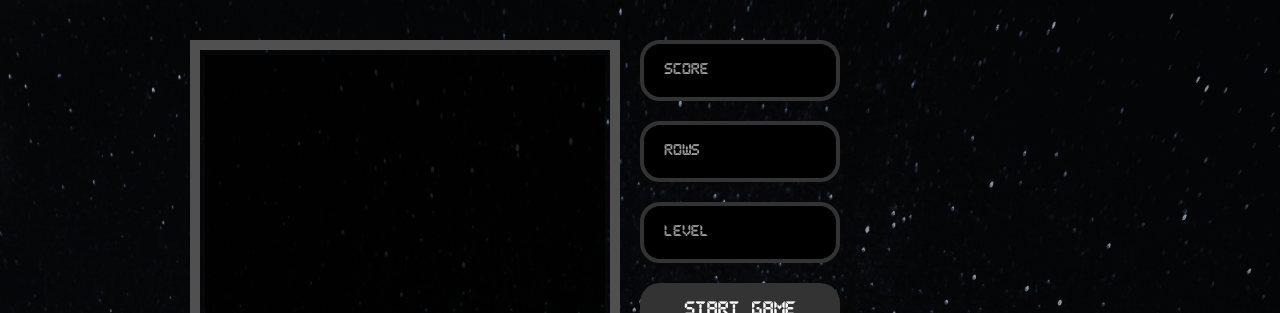
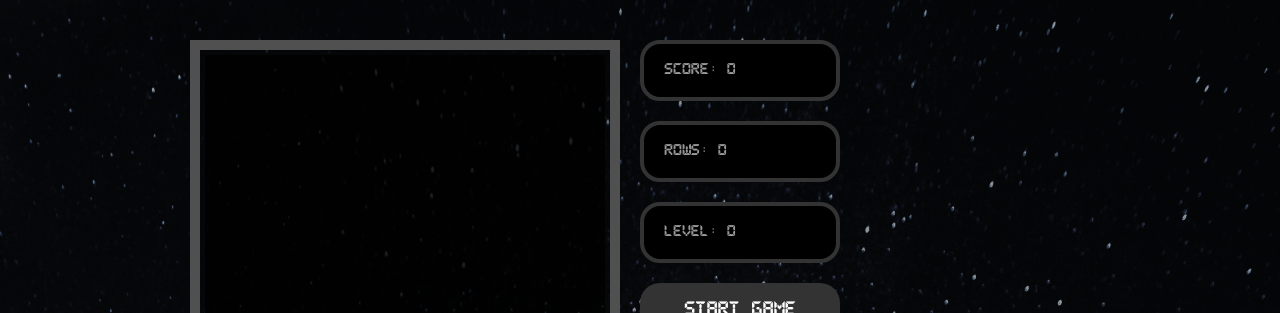
Before and after one commit to jrgrantham/tetris-react, a React (Create React App) app: page / in a window 1280 px wide. Shown: the top 313 px of the page. Built offline with nearby package versions, Linux system fonts and the light colour scheme.

Commit message:
add game scoring

```diff
--- a/src/components/Cell.jsx
+++ b/src/components/Cell.jsx
@@ -26,27 +26,21 @@
 
   border: ${borderThickness}px solid;
   border-bottom-color: ${(props) =>
-    props.type === 0
-      ? `rgba(0, 0, 0, 0)`
-      : `rgba(${props.color}, 0.1)`};
+    props.type === 0 ? `rgba(0, 0, 0, 0)` : `rgba(${props.color}, 0.1)`};
   border-right-color: ${(props) =>
-    props.type === 0
-      ? `rgba(0, 0, 0, 0)`
-      : `rgba(${props.color}, 1)`};
+    props.type === 0 ? `rgba(0, 0, 0, 0)` : `rgba(${props.color}, 1)`};
   border-top-color: ${(props) =>
-    props.type === 0
-      ? `rgba(0, 0, 0, 0)`
-      : `rgba(${props.color}, 1)`};
+    props.type === 0 ? `rgba(0, 0, 0, 0)` : `rgba(${props.color}, 1)`};
   border-left-color: ${(props) =>
-    props.type === 0
-      ? `rgba(0, 0, 0, 0)`
-      : `rgba(${props.color}, 0.3)`};
+    props.type === 0 ? `rgba(0, 0, 0, 0)` : `rgba(${props.color}, 0.3)`};
 `;
 
 const Cell = ({ type }) => {
   return (
-    <StyledCell type={type} color={TETROMINOS[type].color} />
+    <StyledCell type={type} color={TETROMINOS[type].color}>
+      {console.log("render cell")}
+    </StyledCell>
   );
 };
 
-export default Cell;
+export default React.memo(Cell);
--- a/src/components/Tetris.jsx
+++ b/src/components/Tetris.jsx
@@ -1,13 +1,13 @@
 import React, { useState } from 'react';
 
 import { createStage, checkCollision } from '../gameHelpers';
-
-// Styled Components
 import { StyledTetrisWrapper, StyledTetris } from './styles/StyledTetris';
 
 // Custom Hooks
+import { useInterval } from '../hooks/useInterval';
 import { usePlayer } from '../hooks/usePlayer';
 import { useStage } from '../hooks/useStage';
+import { useGameStatus } from '../hooks/useGameStatus';
 
 // Components
 import Stage from './Stage';
@@ -19,7 +19,10 @@
   const [gameOver, setGameOver] = useState(false);
 
   const [player, updatePlayerPos, resetPlayer, playerRotate] = usePlayer();
-  const [stage, setStage] = useStage(player, resetPlayer);
+  const [stage, setStage, rowsCleared] = useStage(player, resetPlayer);
+  const [score, setScore, rows, setRows, level, setLevel] = useGameStatus(
+    rowsCleared
+  );
 
   console.log('re-render');
 
@@ -27,33 +30,61 @@
     if (!checkCollision(player, stage, { x: dir, y: 0 })) {
       updatePlayerPos({ x: dir, y: 0 });
     }
-  }
+  };
+
+  const keyUp = ({ keyCode }) => {
+    if (!gameOver) {
+      // Activate the interval again when user releases down arrow.
+      if (keyCode === 40) {
+        setDropTime(1000 / (level + 1));
+      }
+    }
+  };
 
   const startGame = () => {
-    console.log("test")
     // Reset everything
     setStage(createStage());
+    setDropTime(1000);
     resetPlayer();
+    setScore(0);
+    setLevel(0);
+    setRows(0);
     setGameOver(false);
-  }
+  };
 
   const drop = () => {
+    // Increase level when player has cleared 10 rows
+    if (rows > (level + 1) * 10) {
+      setLevel(prev => prev + 1);
+      // Also increase speed
+      setDropTime(1000 / (level + 1) + 200);
+    }
+
     if (!checkCollision(player, stage, { x: 0, y: 1 })) {
-      updatePlayerPos({ x: 0, y: 1, collided: false })
+      updatePlayerPos({ x: 0, y: 1, collided: false });
     } else {
-      // Game Over
+      // Game over!
       if (player.pos.y < 1) {
-        console.log("GAME OVER!!!");
+        console.log('GAME OVER!!!');
         setGameOver(true);
         setDropTime(null);
       }
       updatePlayerPos({ x: 0, y: 0, collided: true });
     }
-  }
+  };
 
   const dropPlayer = () => {
+    // We don't need to run the interval when we use the arrow down to
+    // move the tetromino downwards. So deactivate it for now.
+    setDropTime(null);
     drop();
-  }
+  };
+
+  // This one starts the game
+  // Custom hook by Dan Abramov
+  useInterval(() => {
+    drop();
+  }, dropTime);
 
   const move = ({ keyCode }) => {
     if (!gameOver) {
@@ -64,13 +95,18 @@
       } else if (keyCode === 40) {
         dropPlayer();
       } else if (keyCode === 38) {
-        playerRotate(stage, 1)
+        playerRotate(stage, 1);
       }
     }
-  }
+  };
 
   return (
-    <StyledTetrisWrapper role="button" tabIndex="0" onKeyDown={e => move(e)}>
+    <StyledTetrisWrapper
+      role="button"
+      tabIndex="0"
+      onKeyDown={e => move(e)}
+      onKeyUp={keyUp}
+    >
       <StyledTetris>
         <Stage stage={stage} />
         <aside>
@@ -78,9 +114,9 @@
             <Display gameOver={gameOver} text="Game Over" />
           ) : (
             <div>
-              <Display text="Score" />
-              <Display text="Rows" />
-              <Display text="Level" />
+              <Display text={`Score: ${score}`} />
+              <Display text={`rows: ${rows}`} />
+              <Display text={`Level: ${level}`} />
             </div>
           )}
           <StartButton callback={startGame} />
--- /dev/null
+++ b/src/hooks/useGameStatus.js
@@ -0,0 +1,24 @@
+import { useState, useEffect, useCallback } from 'react';
+
+export const useGameStatus = rowsCleared => {
+  const [score, setScore] = useState(0);
+  const [rows, setRows] = useState(0);
+  const [level, setLevel] = useState(0);
+
+  const linePoints = [40, 100, 300, 1200];
+
+  const calcScore = useCallback(() => {
+    // We have score
+    if (rowsCleared > 0) {
+      // This is how original Tetris score is calculated
+      setScore(prev => prev + linePoints[rowsCleared - 1] * (level + 1));
+      setRows(prev => prev + rowsCleared);
+    }
+  }, [level, linePoints, rowsCleared]);
+
+  useEffect(() => {
+    calcScore();
+  }, [calcScore, rowsCleared, score]);
+
+  return [score, setScore, rows, setRows, level, setLevel];
+};
--- a/src/hooks/useStage.js
+++ b/src/hooks/useStage.js
@@ -47,5 +47,5 @@
     setStage((prev) => updateStage(prev));
   }, [player, resetPlayer]);
 
-  return [stage, setStage];
+  return [stage, setStage, rowsCleared];
 };
```
